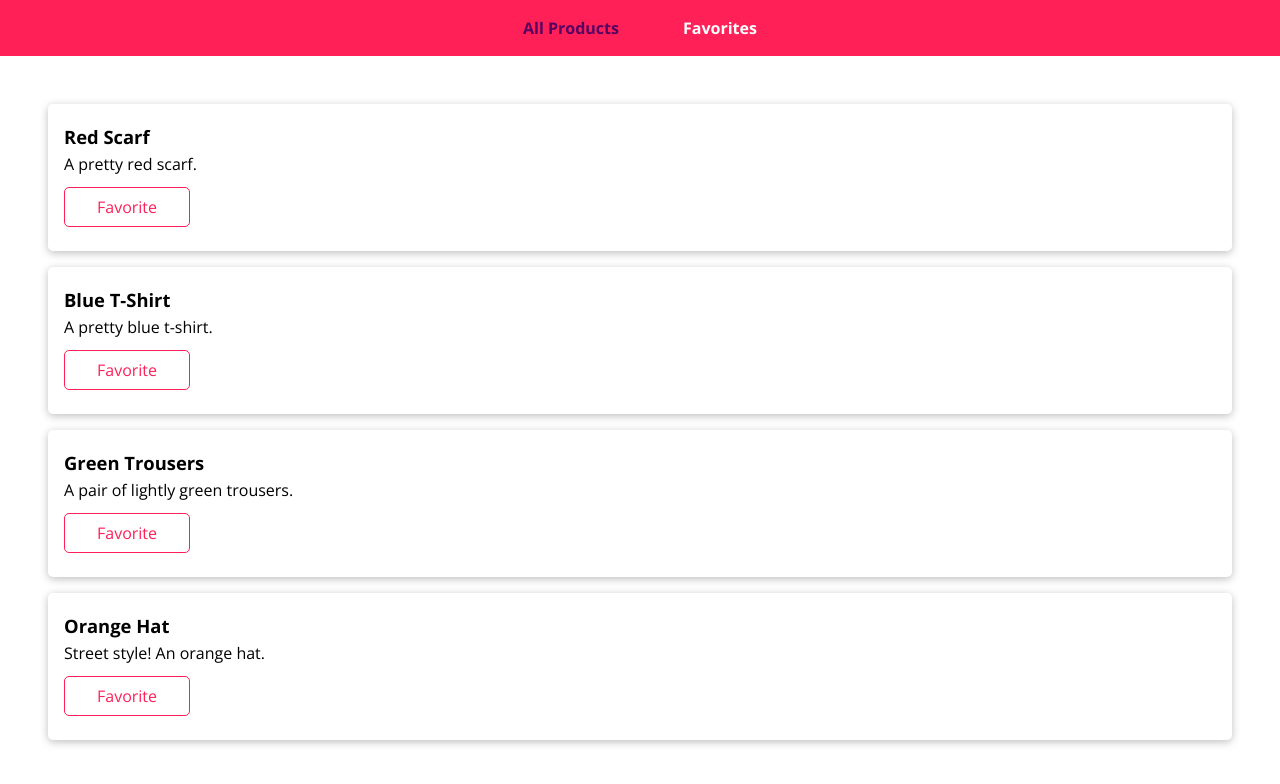
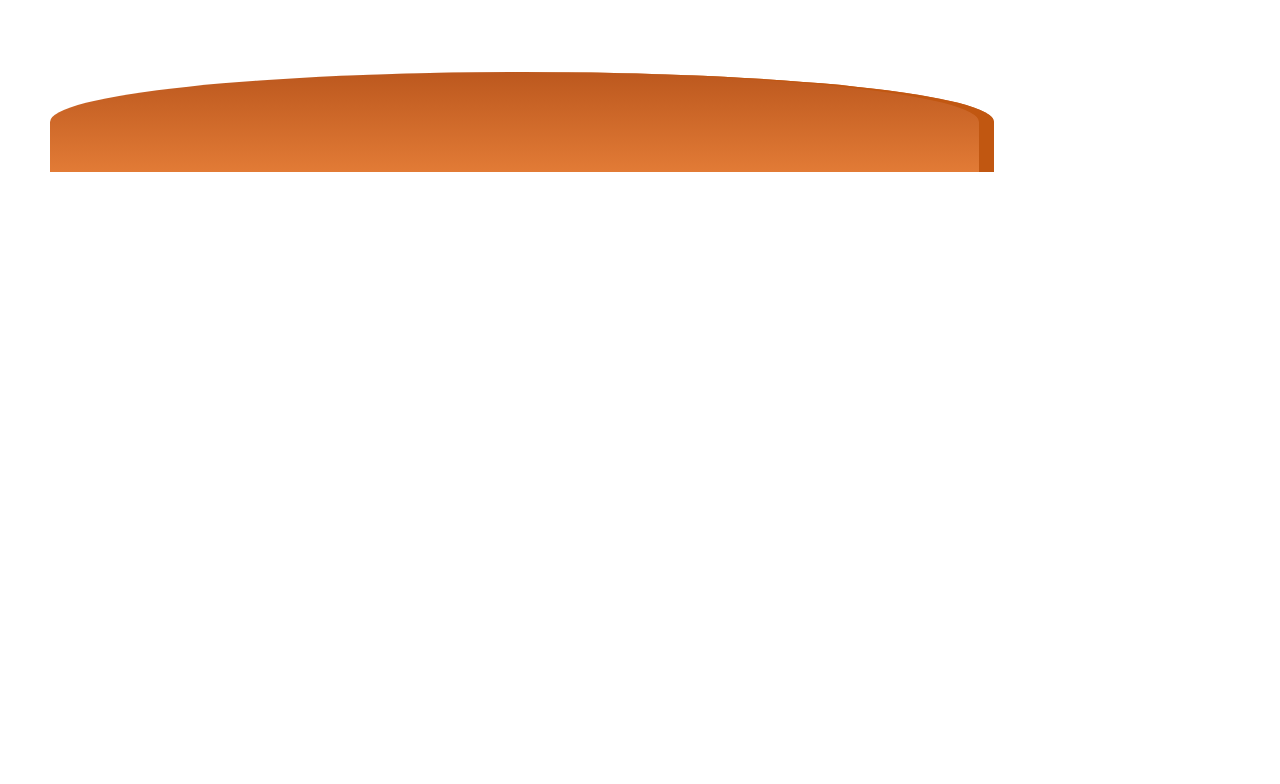
Before and after one commit to xqk559/replaceReduxWithHooks, a React (Create React App) app: page / in a window 1280 px wide. Shown: the top 784 px of the page. Built offline with nearby package versions, Linux system fonts and the light colour scheme.

Commit message:
Console logged out App.js JSX and started replacing with custom burger for CSS practice

```diff
--- a/src/App.js
+++ b/src/App.js
@@ -1,20 +1,24 @@
 import React from 'react';
 import { Route } from 'react-router-dom';
-
+import classes from './burger.module.css';
 import Navigation from './components/Nav/Navigation';
 import ProductsPage from './containers/Products';
 import FavoritesPage from './containers/Favorites';
 
 const App = props => {
   return (
-    <React.Fragment>
-      <Navigation />
-      <main>
-        <Route path="/" component={ProductsPage} exact />
-        <Route path="/favorites" component={FavoritesPage} />
-      </main>
-    </React.Fragment>
+    <div className = {classes.Box}>&nbsp;
+      <div className = {classes.Breadtop}>&nbsp;</div>
+    </div>
   );
+    // <React.Fragment>
+    //   <Navigation />
+    //   <main>
+    //     <Route path="/" component={ProductsPage} exact />
+    //     <Route path="/favorites" component={FavoritesPage} />
+    //   </main>
+    // </React.Fragment>
+  //);
 };
 
 export default App;
--- /dev/null
+++ b/src/burger.module.css
@@ -0,0 +1,14 @@
+.Box {
+    width: 500 px;
+    height: 450 px;
+    text-align: center;
+    padding: 50px;
+}
+
+.Breadtop {
+    height: 100px;
+    width: 80%;
+    background: linear-gradient(#bc581e, #e27b36);
+    border-radius: 50% 50% 0 0;
+    box-shadow: inset -15px 0 #c15711;
+}
```
